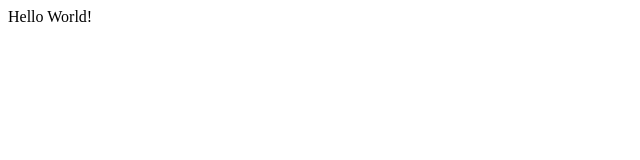
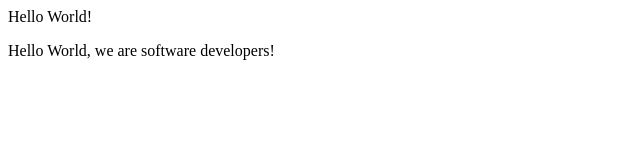
Before and after one commit to Valenps1/4repositoryM, a plain HTML site: page index.html in a window 1280 px wide. Shown: the whole page, without its empty margins (0-640 px from the left). Drawn offline with Linux system fonts and the light colour scheme.

Commit message:
add paragraph

```diff
--- a/index.html
+++ b/index.html
@@ -3,3 +3,7 @@
     <title>Hello World!</title>
     <a>Hello World!</a>
 </head>
+<body>
+    <p>Hello World, we are software developers!</p>
+</body>
+</html>
```
